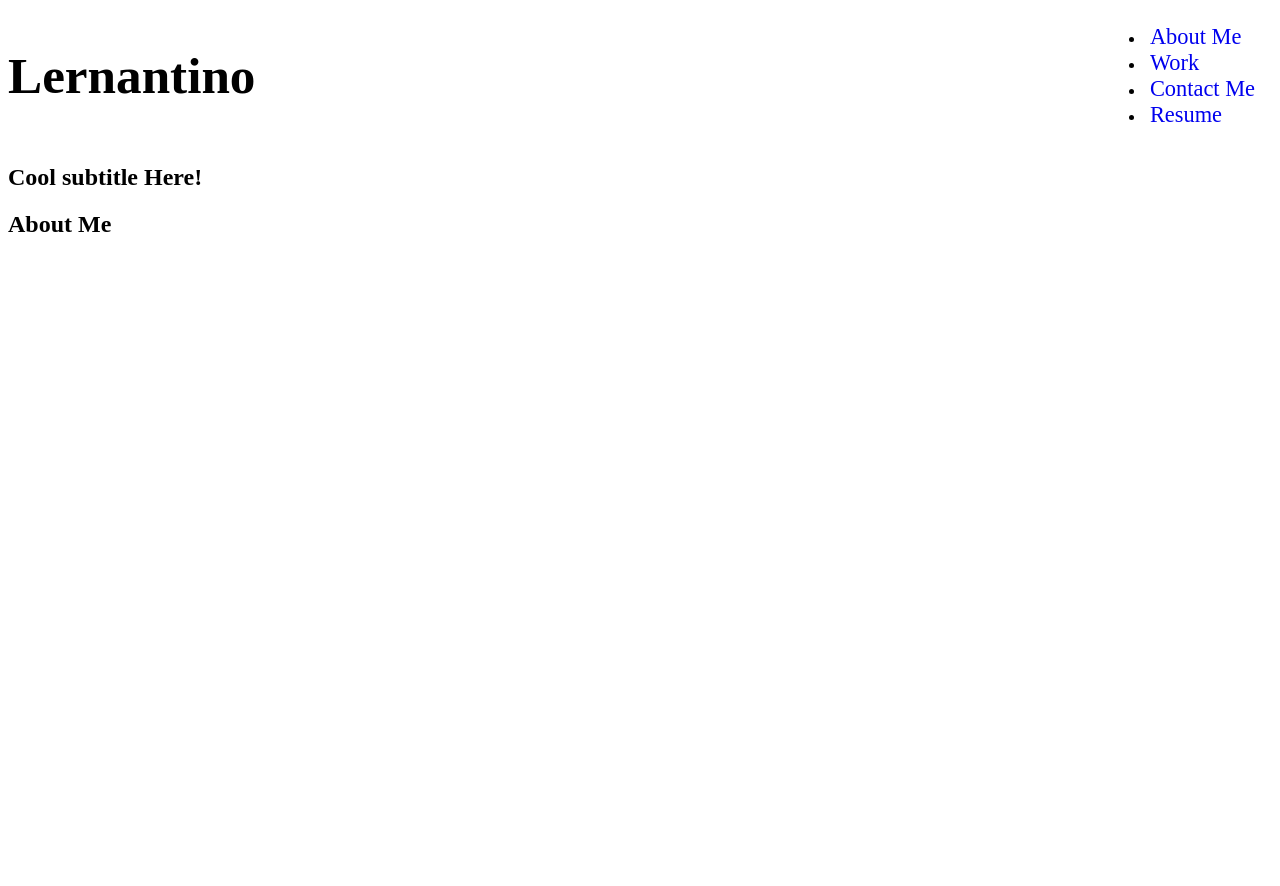
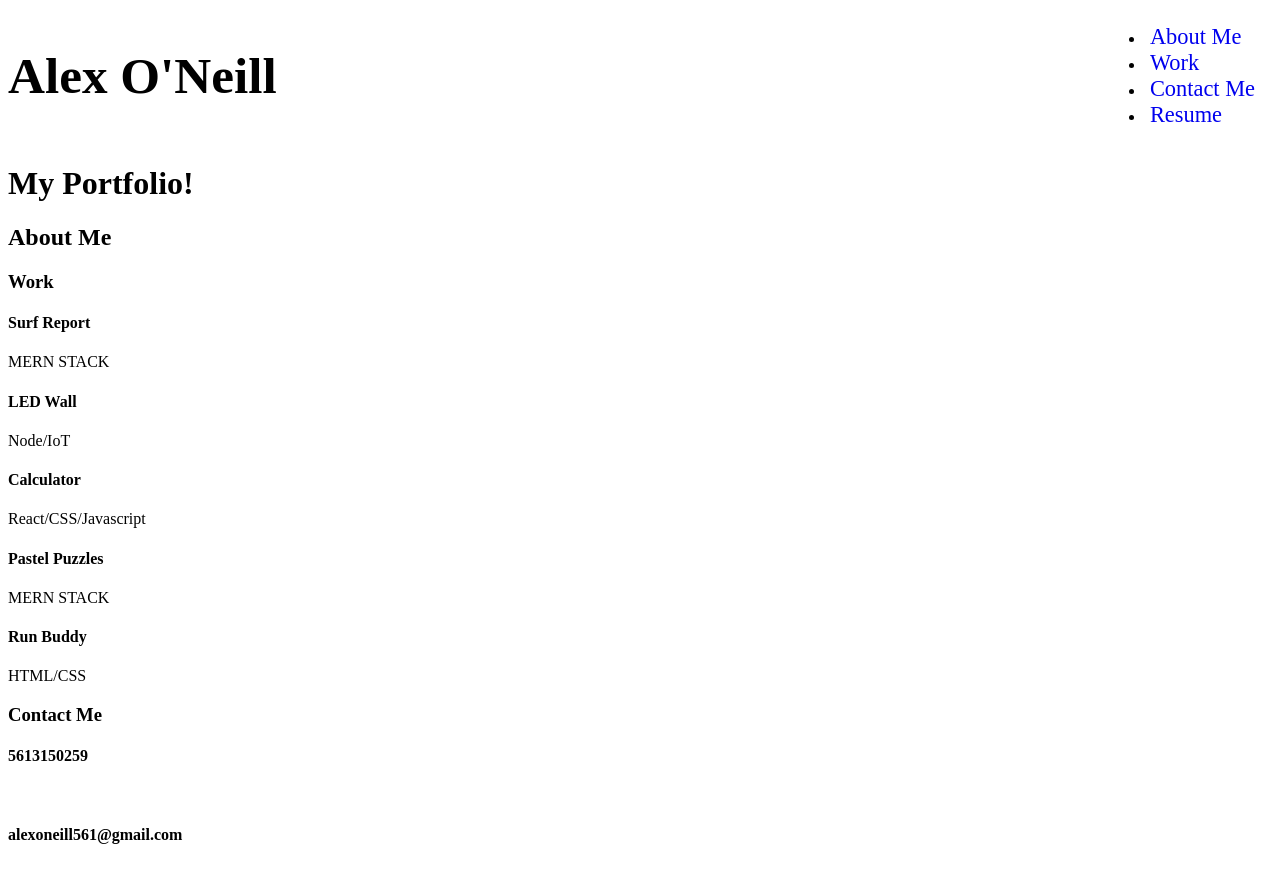
Before and after one commit to alexoneill561/CSS-Personal-Portfolio-, a plain HTML site: page index.html in a window 1280 px wide. Before the commit the page ends 800 px from the top, so only its background shows below. Drawn offline with Linux system fonts and the light colour scheme.

Commit message:
new adds to html and css files

```diff
--- a/index.html
+++ b/index.html
@@ -1,5 +1,6 @@
 <!DOCTYPE html>
 <html lang="en">
+
 <head>
     <meta charset="UTF-8">
     <meta http-equiv="X-UA-Compatible" content="IE=edge">
@@ -7,10 +8,11 @@
     <title>Document</title>
     <link rel="stylesheet" href="./assets/style.css">
 </head>
+
 <body>
     <header>
         <h1>
-            Lernantino
+            Alex O'Neill
         </h1>
         <nav>
             <ul>
@@ -30,32 +32,65 @@
         </nav>
     </header>
 
-    <section class="hero">
-        <div class="sub-title">
-            <h1>
-                Cool subtitle Here!
-            </h1>
+    <div class="hero">
+        <h1>
+            My Portfolio!
+        </h1>
+    </div>
+
+    <main>
+        <div class="content-header">
+            <h2>About Me</h2>
+        </div>
+        <div class="content" id="about">
+
+        </div>
+    </main>
+
+    <section>
+        <div class="content-header">
+            <h3>Work</h3>
+        </div>
+
+        <div class="titles" id="work">
+            <h4>Surf Report</h4>
+            <p>MERN STACK</p>
+        </div>
+
+        <div class="titles" id="work">
+            <h4>LED Wall</h4>
+            <p>Node/IoT</p>
+        </div>
+
+        <div class="titles" id="work">
+            <h4>Calculator</h4>
+            <p>React/CSS/Javascript</p>
+        </div>
+
+        <div class="titles" id="work">
+            <h4>Pastel Puzzles</h4>
+            <p>MERN STACK</p>
+        </div>
+
+        <div class="titles" id="work">
+            <h4>Run Buddy</h4>
+            <p>HTML/CSS</p>
+        </div>
+
+
+    </section>
+
+    <section>
+        <div class="content-header" id="contact">
+            <h3>Contact Me</h3>
+        </div>
+
+        <div class="content-header" id="contact-me">
+            <h4>5613150259</h4><br>
+            <h4>alexoneill561@gmail.com</h4><br>
         </div>
     </section>
 
-    <section class="about-me">
-        <article id="about" class="container" >
-            <div class="t">
-                <h2>About Me</h2>
-            </div>
-            <div class="">
-                <div class="">
-                    <img src="" alt="" class="">
-                    <p>
-
-
-                    <br/> <br/>
-
-
-                    </p>
-                </div>
-            </div>
-        </article>
 
 
 
```
